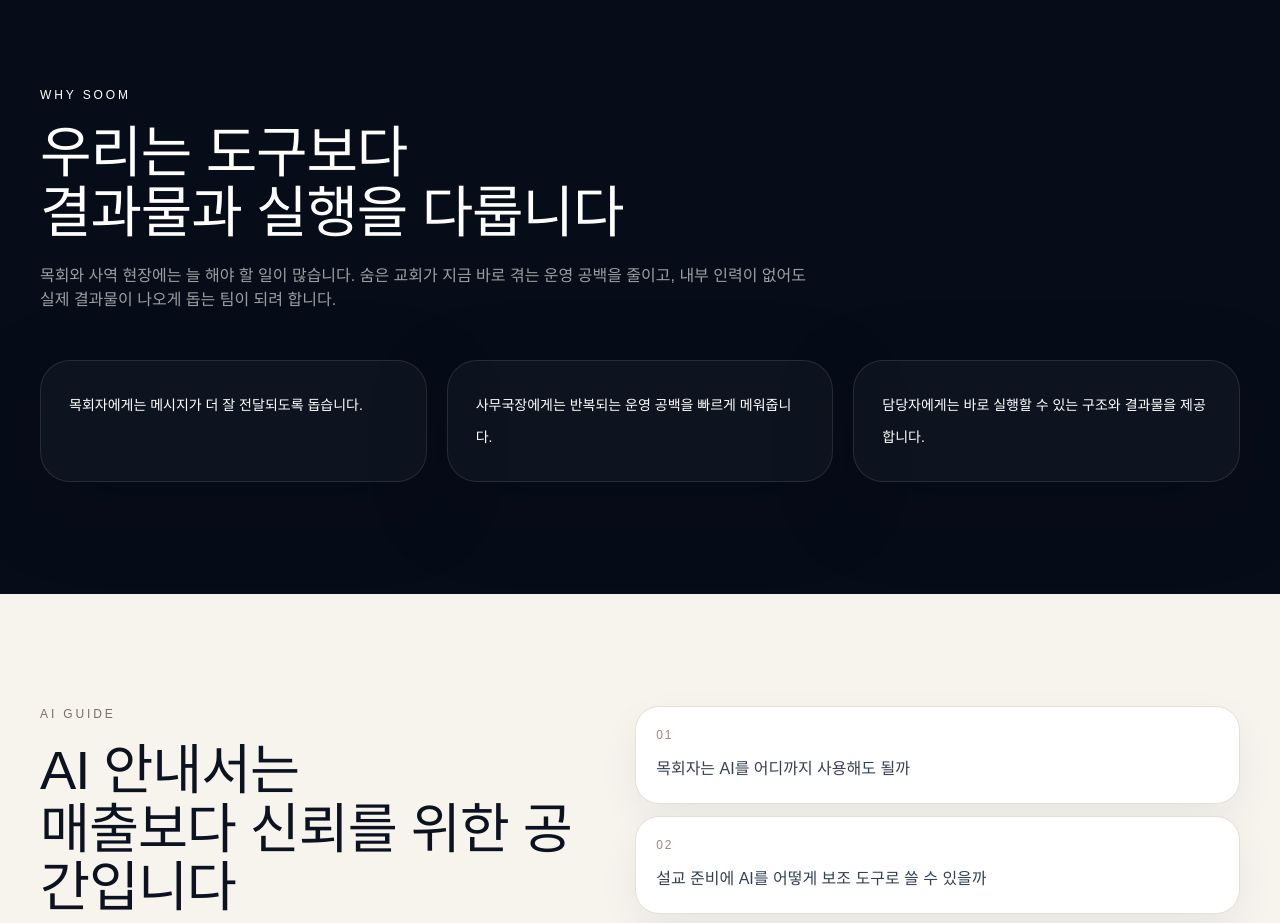
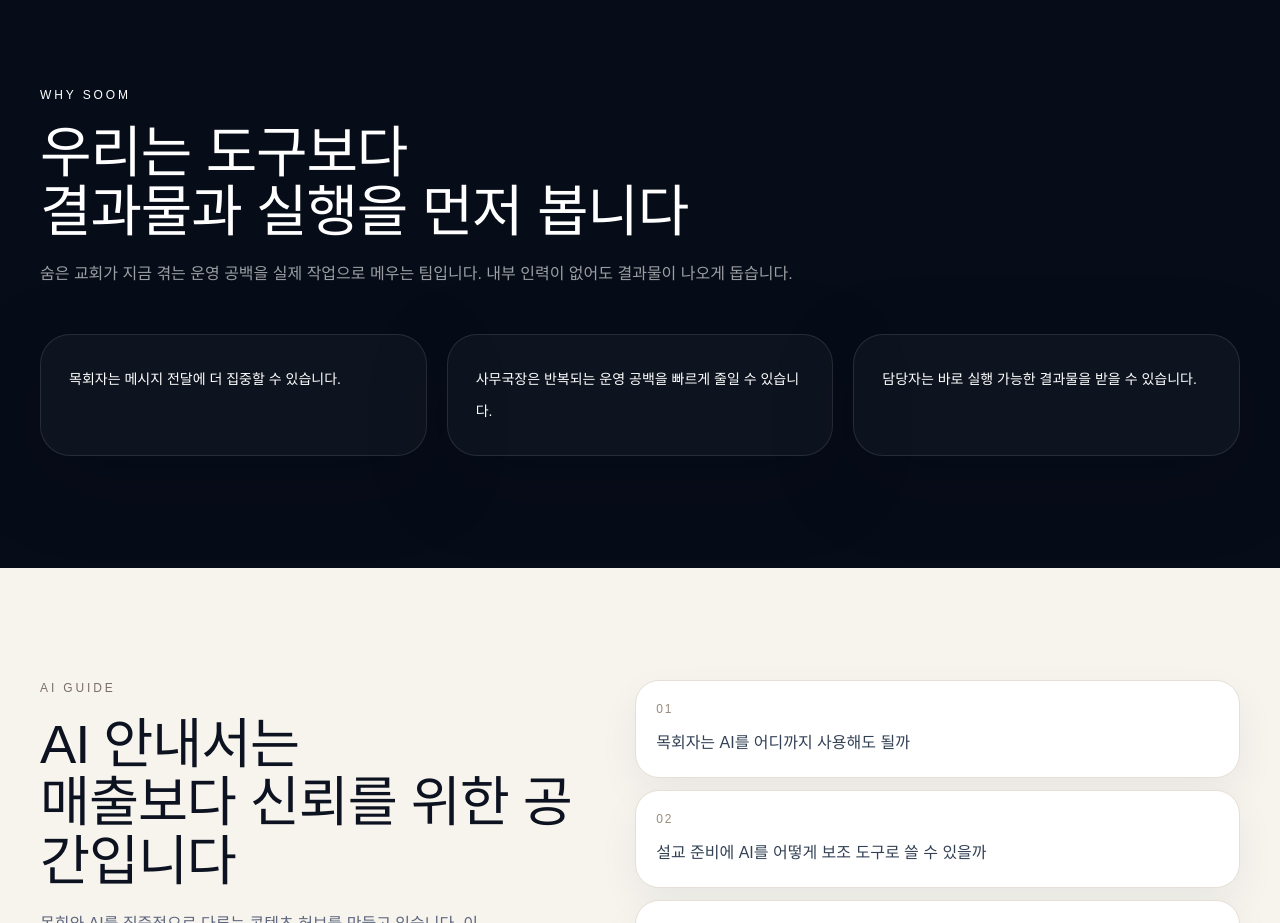
Before and after one commit to kinddragon1224/soom-church, a Next.js app: page / in a window 1280 px wide. Shown: the part 1560-2483 px from the top of the page. Built offline with nearby package versions, Linux system fonts and the light colour scheme; a web font is replaced by a local one.

Commit message:
style(marketing): tighten mobile home sections

```diff
--- a/app/page.tsx
+++ b/app/page.tsx
@@ -20,9 +20,9 @@ const serviceCards = [
 ];
 
 const audiencePoints = [
-  "목회자에게는 메시지가 더 잘 전달되도록 돕습니다.",
-  "사무국장에게는 반복되는 운영 공백을 빠르게 메워줍니다.",
-  "담당자에게는 바로 실행할 수 있는 구조와 결과물을 제공합니다.",
+  "목회자는 메시지 전달에 더 집중할 수 있습니다.",
+  "사무국장은 반복되는 운영 공백을 빠르게 줄일 수 있습니다.",
+  "담당자는 바로 실행 가능한 결과물을 받을 수 있습니다.",
 ];
 
 const guideTopics = [
@@ -70,7 +70,7 @@ export default function HomePage() {
       </section>
 
       <section className="bg-[#f3f1ec] text-[#0c1220]">
-        <div className="mx-auto max-w-7xl px-5 py-20 sm:px-8 lg:px-10 lg:py-28">
+        <div className="mx-auto max-w-7xl px-5 py-16 sm:px-8 sm:py-20 lg:px-10 lg:py-28">
           <div className="max-w-4xl">
             <p className="text-xs tracking-[0.24em] text-[#7a6f67]">CORE SERVICES</p>
             <h2 className="mt-5 font-display text-[2.05rem] leading-[1.06] tracking-[-0.05em] sm:text-[3.5rem]">
@@ -83,9 +83,9 @@ export default function HomePage() {
             </p>
           </div>
 
-          <div className="mt-12 grid gap-5 lg:grid-cols-3">
+          <div className="mt-10 grid gap-4 sm:mt-12 sm:gap-5 lg:grid-cols-3">
             {serviceCards.map((item) => (
-              <article key={item.title} className="rounded-[30px] border border-[#e6dfd5] bg-white p-7 shadow-[0_16px_40px_rgba(16,24,40,0.06)]">
+              <article key={item.title} className="rounded-[26px] border border-[#e6dfd5] bg-white p-6 shadow-[0_16px_40px_rgba(16,24,40,0.06)] sm:rounded-[30px] sm:p-7">
                 <h3 className="text-[1.55rem] font-semibold tracking-[-0.03em] text-[#0c1220]">{item.title}</h3>
                 <p className="mt-4 text-sm leading-7 text-[#475069]">{item.desc}</p>
                 <ul className="mt-6 grid gap-2 text-sm leading-7 text-[#334155]">
@@ -100,24 +100,24 @@ export default function HomePage() {
       </section>
 
       <section className="bg-[#070d18]">
-        <div className="mx-auto max-w-7xl px-5 py-20 sm:px-8 lg:px-10 lg:py-28">
+        <div className="mx-auto max-w-7xl px-5 py-16 sm:px-8 sm:py-20 lg:px-10 lg:py-28">
           <div className="max-w-4xl">
             <p className="text-xs tracking-[0.24em] text-white/38">WHY SOOM</p>
-            <h2 className="mt-5 font-display text-[2.2rem] leading-[1.08] tracking-[-0.05em] text-white sm:text-[3.5rem]">
+            <h2 className="mt-5 font-display text-[2.05rem] leading-[1.06] tracking-[-0.05em] text-white sm:text-[3.5rem]">
               우리는 도구보다
               <br />
-              결과물과 실행을 다룹니다
+              결과물과 실행을 먼저 봅니다
             </h2>
-            <p className="mt-5 max-w-3xl text-sm leading-7 text-white/60 sm:text-base">
-              목회와 사역 현장에는 늘 해야 할 일이 많습니다. 숨은 교회가 지금 바로 겪는 운영 공백을 줄이고,
-              내부 인력이 없어도 실제 결과물이 나오게 돕는 팀이 되려 합니다.
+            <p className="mt-4 max-w-3xl text-sm leading-7 text-white/60 sm:mt-5 sm:text-base">
+              숨은 교회가 지금 겪는 운영 공백을 실제 작업으로 메우는 팀입니다.
+              내부 인력이 없어도 결과물이 나오게 돕습니다.
             </p>
           </div>
 
-          <div className="mt-12 grid gap-5 lg:grid-cols-3">
+          <div className="mt-10 grid gap-4 sm:mt-12 sm:gap-5 lg:grid-cols-3">
             {audiencePoints.map((item) => (
-              <article key={item} className="rounded-[30px] border border-white/10 bg-white/[0.03] p-7 shadow-[0_24px_80px_rgba(2,6,23,0.28)]">
-                <p className="text-sm leading-8 text-white/72">{item}</p>
+              <article key={item} className="rounded-[26px] border border-white/10 bg-white/[0.03] p-6 shadow-[0_24px_80px_rgba(2,6,23,0.28)] sm:rounded-[30px] sm:p-7">
+                <p className="text-sm leading-7 text-white/72 sm:leading-8">{item}</p>
               </article>
             ))}
           </div>
```
Also changed, not shown: 2 other files (tests, documents, lock files or other folders).
